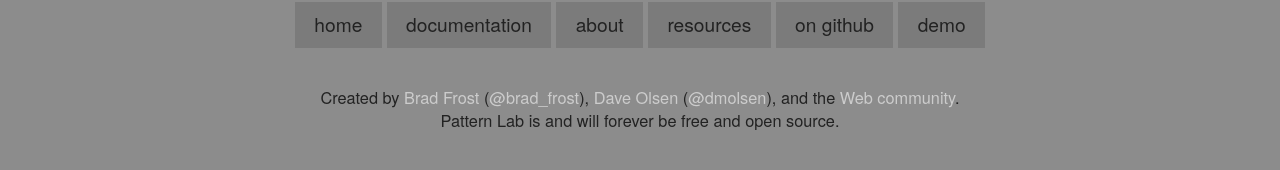
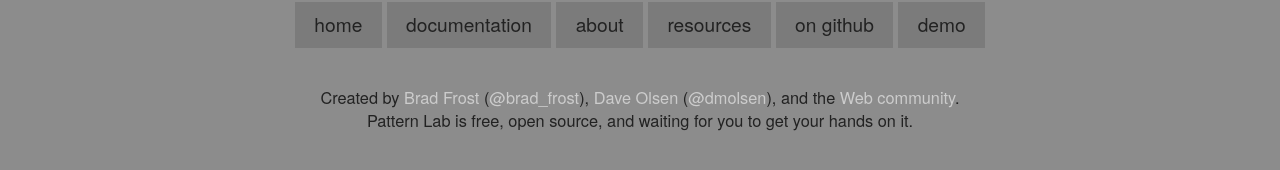
Before and after one commit to pattern-lab/website, a Jekyll site: the page built from patternlabsite/index.html, in a window 1280 px wide and 900 px high, scrolled down 4403 px. Shown: the part 711-881 px from the top of the window. Built offline with Jekyll 4.4.1, drawn with Linux system fonts in a browser that asks for light colours; Markdown is read by kramdown in place of the engine named in the settings; comment, search, counter and statistics services are not loaded.

Commit message:
footer change

```diff
--- a/patternlabsite/_includes/footer.html
+++ b/patternlabsite/_includes/footer.html
@@ -41,7 +41,7 @@
 
 	<div class="credits">
 		<p>Created by <a href="http://bradfrostweb.com">Brad Frost</a> (<a href="https://twitter.com/brad_frost" rel="external">@brad_frost</a>), <a href="http://dmolsen.com" rel="external">Dave Olsen</a> (<a href="https://twitter.com/dmolsen" rel="external">@dmolsen</a>), and the <a href="https://github.com/pattern-lab/patternlab-php">Web community</a>. </p>
-		<p>Pattern Lab is and will forever be free and open source. </p>
+		<p>Pattern Lab is free, open source, and waiting for you to get your hands on it.</p>
 	</div>
   </footer><!--end footer-->
 </div><!--end container-->
```
